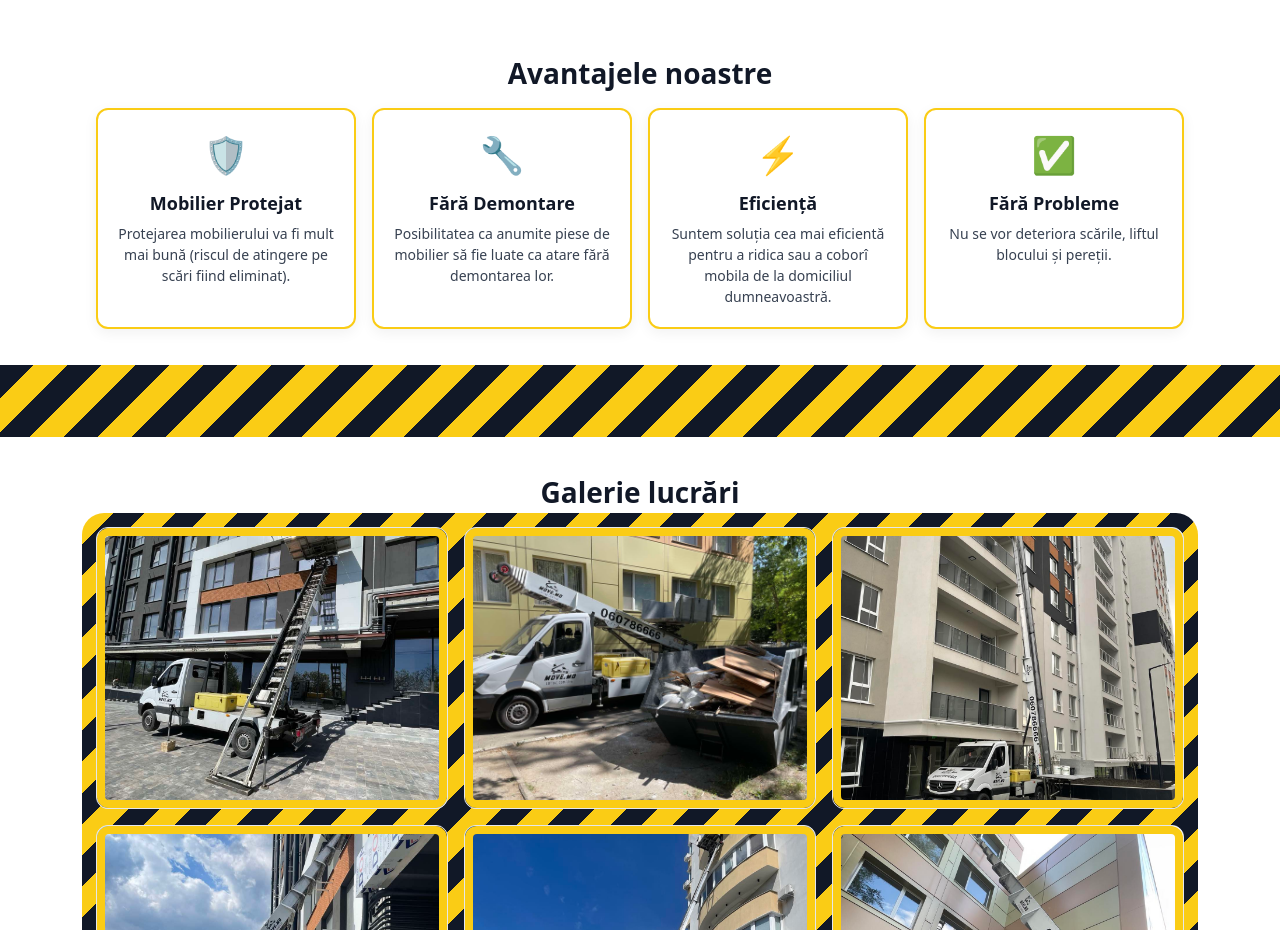
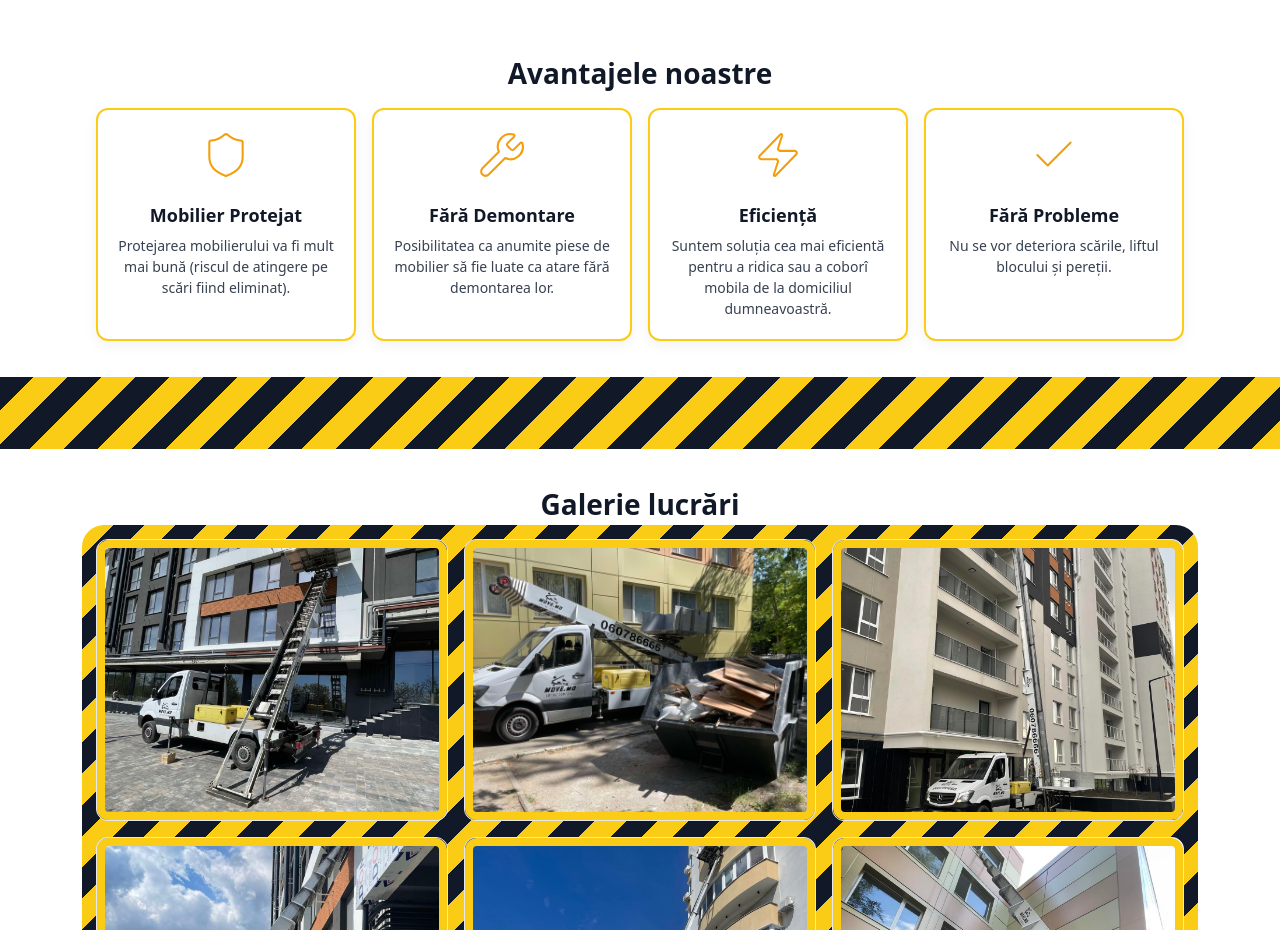
Before and after one commit to Pinmarkus/Move.md, a plain HTML site: page index.html in a window 1280 px wide. Shown: the part 1260-2190 px from the top of the page. Drawn offline with Linux system fonts and the light colour scheme.

Commit message:
update 1.2

```diff
--- a/index.html
+++ b/index.html
@@ -71,28 +71,28 @@
               <h2 class="section-title" data-i18n="benefits_title">Avantajele noastre</h2>
               <div class="benefits-grid">
                 <div class="benefit">
-                  <div class="benefit-ico">🛡️</div>
+                  <div class="benefit-ico"><svg xmlns="http://www.w3.org/2000/svg" width="50" height="50" viewBox="0 0 24 24" fill="none" stroke="currentColor" stroke-width="1" stroke-linecap="round" stroke-linejoin="round" class="lucide lucide-shield-icon lucide-shield"><path d="M20 13c0 5-3.5 7.5-7.66 8.95a1 1 0 0 1-.67-.01C7.5 20.5 4 18 4 13V6a1 1 0 0 1 1-1c2 0 4.5-1.2 6.24-2.72a1.17 1.17 0 0 1 1.52 0C14.51 3.81 17 5 19 5a1 1 0 0 1 1 1z"/></svg></div>
                   <div class="benefit-text" data-i18n="benefit_1">Mobilier Protejat</div>
                   <p class="benefit-desc" data-i18n="benefit_1_desc">
                     Protejarea mobilierului va fi mult mai bună (riscul de atingere pe scări fiind eliminat).
                   </p>
                 </div>
                 <div class="benefit">
-                  <div class="benefit-ico">🔧</div>
+                  <div class="benefit-ico"><svg xmlns="http://www.w3.org/2000/svg" width="50" height="50" viewBox="0 0 24 24" fill="none" stroke="currentColor" stroke-width="1" stroke-linecap="round" stroke-linejoin="round" class="lucide lucide-wrench-icon lucide-wrench"><path d="M14.7 6.3a1 1 0 0 0 0 1.4l1.6 1.6a1 1 0 0 0 1.4 0l3.106-3.105c.32-.322.863-.22.983.218a6 6 0 0 1-8.259 7.057l-7.91 7.91a1 1 0 0 1-2.999-3l7.91-7.91a6 6 0 0 1 7.057-8.259c.438.12.54.662.219.984z"/></svg></div>
                   <div class="benefit-text" data-i18n="benefit_2">Fără Demontare</div>
                   <p class="benefit-desc" data-i18n="benefit_2_desc">
                     Posibilitatea ca anumite piese de mobilier să fie luate ca atare fără demontarea lor.
                   </p>
                 </div>
                 <div class="benefit">
-                  <div class="benefit-ico">⚡</div>
+                  <div class="benefit-ico"><svg xmlns="http://www.w3.org/2000/svg" width="50" height="50" viewBox="0 0 24 24" fill="none" stroke="currentColor" stroke-width="1" stroke-linecap="round" stroke-linejoin="round" class="lucide lucide-zap-icon lucide-zap"><path d="M4 14a1 1 0 0 1-.78-1.63l9.9-10.2a.5.5 0 0 1 .86.46l-1.92 6.02A1 1 0 0 0 13 10h7a1 1 0 0 1 .78 1.63l-9.9 10.2a.5.5 0 0 1-.86-.46l1.92-6.02A1 1 0 0 0 11 14z"/></svg></div>
                   <div class="benefit-text" data-i18n="benefit_3">Eficiență</div>
                   <p class="benefit-desc" data-i18n="benefit_3_desc">
                     Suntem soluția cea mai eficientă pentru a ridica sau a coborî mobila de la domiciliul dumneavoastră.
                   </p>
                 </div>
                 <div class="benefit">
-                  <div class="benefit-ico">✅</div>
+                  <div class="benefit-ico"><svg xmlns="http://www.w3.org/2000/svg" width="50" height="50" viewBox="0 0 24 24" fill="none" stroke="currentColor" stroke-width="1" stroke-linecap="round" stroke-linejoin="round" class="lucide lucide-check-icon lucide-check"><path d="M20 6 9 17l-5-5"/></svg></div>
                   <div class="benefit-text" data-i18n="benefit_4">Fără Probleme</div>
                   <p class="benefit-desc" data-i18n="benefit_4_desc">
                     Nu se vor deteriora scările, liftul blocului și pereții.
```
